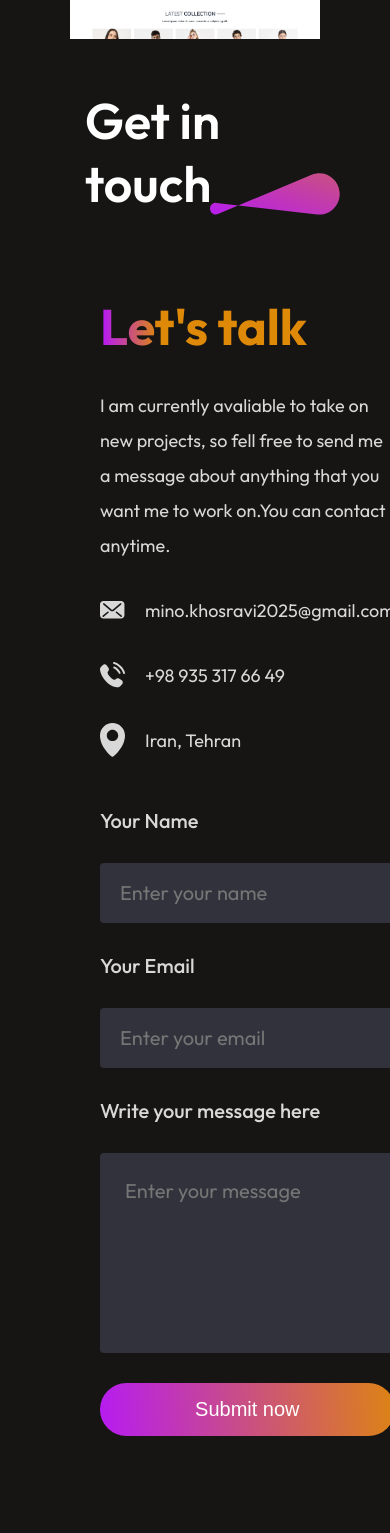
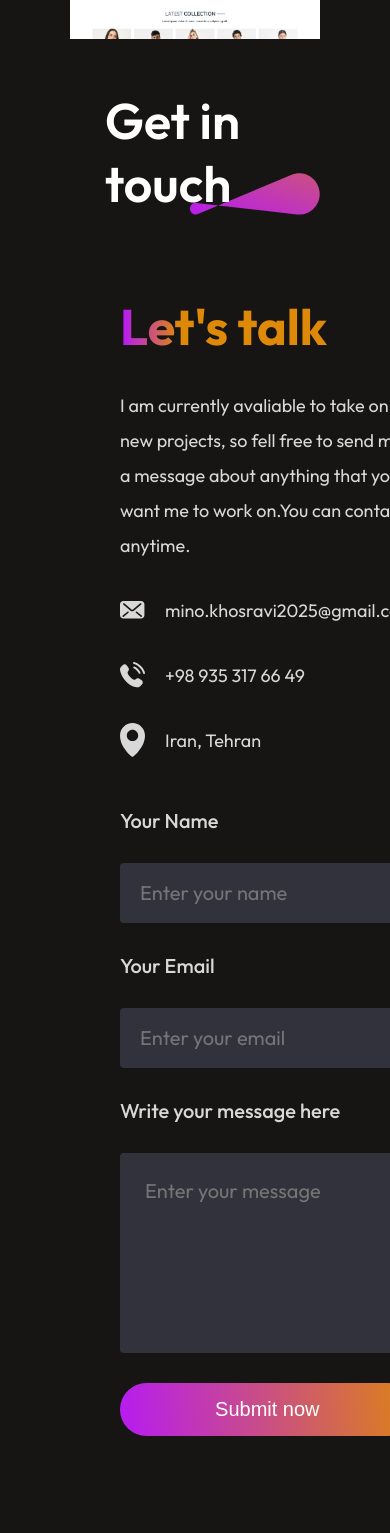
Before and after one commit to Mino1826/minoo-portfolio, a React (Vite) app: page / in a window 390 px wide. Shown: the part 6475-8008 px from the top of the page. Built offline with nearby package versions, Linux system fonts and the light colour scheme.

Commit message:
subscribe

```diff
--- a/src/Components/Contact/contact.css
+++ b/src/Components/Contact/contact.css
@@ -105,7 +105,7 @@
 @media(max-width:768px){
     .contact{
         gap: 50px;
-        margin: 50px 70px;
+        margin: 50px 90px;
         align-items: start;
     }
     .contact-title h1{
@@ -144,7 +144,7 @@
 
     }
     .contact-right textarea{
-        width: 95%;
+        width: 90%;
         font-size: 20px;
         height: 150px;
     }
--- a/src/Components/Footer/footer.css
+++ b/src/Components/Footer/footer.css
@@ -78,7 +78,7 @@
         text-align: center;
     }
     .footer-top{
-
+        display: flex;
         flex-direction: column;
         align-items: center;
         gap: 20px;
@@ -100,8 +100,8 @@
         margin-bottom: 50px;
     }
     .footer-subscribe{
-
-       padding: 15px;
+       width: 100%;
+       padding: 10px 5px;
 
     }
 
```
